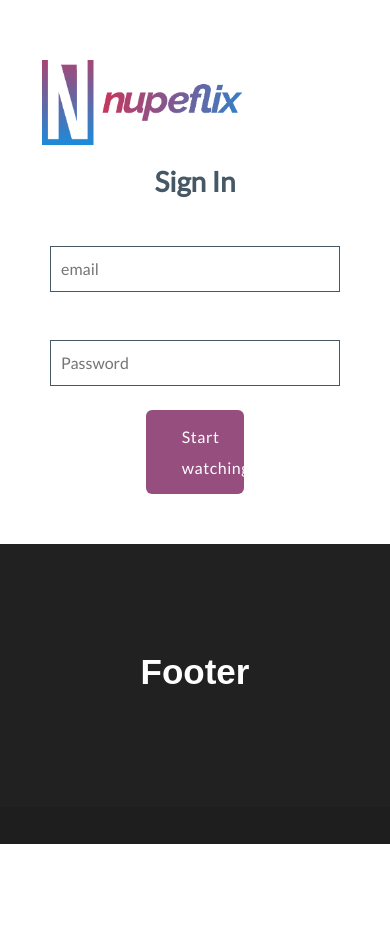
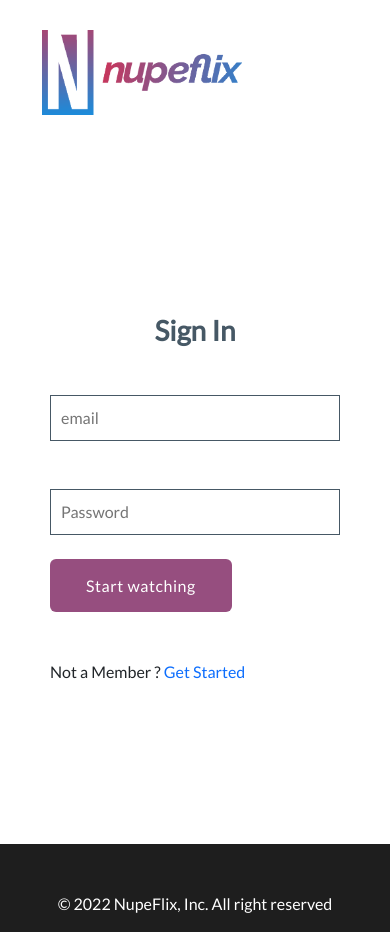
Before and after one commit to aliyukamilu/nupeflix, a PHP site: page /login.html in a window 390 px wide. Before the commit the page ends 844 px from the top, so only its background shows below. Run offline with PHP 8.4, Linux system fonts and the light colour scheme; some libraries are stand-ins or nearby versions.

Commit message:
responsiveness and video player setup

```diff
--- a/assets/css/responsive.css
+++ b/assets/css/responsive.css
@@ -60,6 +60,13 @@
     margin-bottom: 20px;
   }
 
+  section.section {
+    padding: 10px 20px;
+  }
+
+  .bb {
+    width: 100%;
+  }
 }
 
 @media (max-width: 768px) {
--- a/assets/js/getMail.js
+++ b/assets/js/getMail.js
@@ -20,7 +20,7 @@ const urlParams = new URLSearchParams(queryString);
 const maling = urlParams.get('email')
 let password = ""
 
-document.getElementById("mailer").textContent = maling;
+$('.mailer').html(maling);
 let passwordIn = document.querySelector('#password')
 $("#next1").click(function () {
   if (passwordIn.value == "") {
@@ -67,3 +67,41 @@ $("#next3").click(function () {
 
 
 })
+
+$('#loginStart').click(function (e) {
+  e.preventDefault()
+  let email = document.querySelector('#emailInput').value
+  let password = document.querySelector('#passwordInput').value
+
+  $('#loginStart').attr('disabled', 'true')
+
+  async function loginMeIn() {
+    try {
+      const response = await fetch(`${HOST}/php/index.php?login&email=${email}&password=${password}`)
+      const loginData = await response.json()
+
+      console.log(loginData)
+      $('#loginStart').html('Logging you in 🍿......')
+
+      setTimeout(() => {
+        window.location.href = `app/home.html`
+      }, 2000);
+
+    } catch (error) {
+      $('.msg_Box').html('<p class="text-danger">User Not Found</p>')
+      $('#loginStart').removeAttr('disabled')
+    }
+
+  }
+  if (email == "" || password == "") {
+    $('.msg_Box').html('<p class="text-danger">Please fill in the blanks</p>')
+    setTimeout(() => {
+      $('.msg_Box').html('')
+      $('#loginStart').removeAttr('disabled')
+    }, 1000);
+
+  } else {
+    loginMeIn()
+  }
+
+})
--- a/assets/js/index.js
+++ b/assets/js/index.js
@@ -18,7 +18,7 @@ async function getMovies() {
         <div class="moviesInfo hidden">
           <div class='d-flex justify-content-between align-items-center mt-2 iconsBtn w-full'>
             <div class='d-flex align-items-center'>
-              <button class='btn playBtn' id='playBtn'><i class='fas fa-play'></i></button>
+              <button class='btn playBtn' data-movieid='${movie.movie_id}' id='playBtn'><i class='fas fa-play'></i></button>
               <button class='btn addBtn' id='addBtn'><i class='fas fa-plus'></i></button>
               <button class='btn likeBtn' id='likeBtn'><i class='fas fa-thumbs-up'></i></button>
             </div>
@@ -38,9 +38,14 @@ async function getMovies() {
 
   let movieConts = document.querySelectorAll('.moviesPoster .movie')
   let trailerVid = document.querySelector('#trailerVid')
-  let trailerVidSource = document.getElementById('trailerVidSource')
   let menuBtns = document.querySelectorAll('#menuBtn')
+  let playBtns = document.querySelectorAll('#playBtn')
 
+  playBtns.forEach((playBtn) => {
+    playBtn.addEventListener('click', () => {
+      window.location.href = `play.html?id=${playBtn.dataset.movieid}`;
+    })
+  })
   movieConts.forEach((movieCont, i) => {
     movieCont.addEventListener('mouseover', () => {
       let movieInfo = movieCont.querySelector('.moviesInfo')
@@ -56,7 +61,7 @@ async function getMovies() {
   menuBtns.forEach((menuBtn) => {
     menuBtn.addEventListener('click', () => {
       let moviedata = moviesData.filter(mov => mov.movie_id == menuBtn.dataset.movieid)
-      // trailerVidSource.setAttribute('src', moviedata[0].movie_link)
+      $('#videoCont').html(moviedata[0].movie_link)
       let releaseYear = moviedata[0].release_date.split('-')
       $('#videoInfo').html(`
         <p class="tags">${releaseYear[2]}</p>
@@ -68,7 +73,7 @@ async function getMovies() {
       $('#theCast').html(moviedata[0].movie_cast)
       $('#genre').html(moviedata[0].movie_category)
       setTimeout(() => {
-        trailerVid.play()
+        // trailerVid.play()
         $('#playVideo').on('click', function () {
           window.location.href = `play.html?id=${moviedata[0].movie_id}`;
         })
@@ -108,30 +113,3 @@ async function getBannerMovie() {
 }
 
 getBannerMovie()
-// movies.forEach((movie, i) => {
-//   $('#moviesConti').append(`
-//     <div class="col-sm-3 mb-5">
-//       <div class="movie">
-//         <div class="moviesCont">
-//           <img src="../assets/img/moviePosters/${movie.img}" class="img-fluid">
-//         </div>
-//         <div class="moviesInfo hidden">
-//           <div class='d-flex justify-content-between align-items-center mt-2 iconsBtn w-full'>
-//             <div class='d-flex align-items-center'>
-//               <button class='btn playBtn' id='playBtn'><i class='fas fa-play'></i></button>
-//               <button class='btn addBtn' id='addBtn'><i class='fas fa-plus'></i></button>
-//               <button class='btn likeBtn' id='likeBtn'><i class='fas fa-thumbs-up'></i></button>
-//             </div>
-//             <button class='btn menuBtn' id='menuBtn' data-bs-toggle="modal" data-bs-target="#movInfoModal"><i class="fas fa-ellipsis-v"></i></button>
-//           </div>
-//           <div class='d-flex timeInfo mt-3'>
-//             <p class='mb-0'>1h 23m</p>
-//             <p class='mb-0'>HD</p>
-//             <p class='mb-0'>12+</p>
-//           </div>
-//           <p class='mt-2 mb-0' style='font-size: 12px'>Drama</p>
-//         </div>
-//       </div>
-//     </div>
-//   `)
-// })
--- a/assets/js/main.js
+++ b/assets/js/main.js
@@ -1 +1 @@
-let HOST = 'http://localhost:8080/nupeFlix'
+let HOST = 'https://binarifylimited.com/nupeflix/'
--- a/assets/js/play.js
+++ b/assets/js/play.js
@@ -9,6 +9,8 @@ async function getMovie() {
   $('#movieName').html(movieData[0].movie_title)
   $('#movieDescr').html(movieData[0].movie_description)
   $('#categ').html(movieData[0].movie_category)
+
+  $('#videoCont').html(movieData[0].movie_link)
 }
 
 getMovie()
--- a/index.html
+++ b/index.html
@@ -179,6 +179,7 @@
   <script>
     AOS.init();
   </script>
+  <script src="assets/js/main.js"></script>
   <script src="assets/js/getMail.js"></script>
   <script src="assets/js/index.js"></script>
 </body>
--- a/login.html
+++ b/login.html
@@ -15,31 +15,45 @@
   <link rel="stylesheet" href="assets/css/responsive.css">
   <link rel="stylesheet" href="assets/fontawesome/css/all.css">
   <link rel="stylesheet" href="assets/js/aos-master/dist/aos.css">
+
+  <style>
+    .homeB {
+      height: 100vh;
+    }
+    .bb {
+      width: auto;
+    }
+  </style>
 </head>
 
 <body class="maintenancePage">
 
   <section class="homeB">
-    <div class="headers container">
+    <div class="headers container" style="padding-top: 0;">
       <div class="d-flex justify-content-between align-items-center">
-        <img src="./assets/img/logo.png" alt="">
+        <a href="index.html">
+          <img src="./assets/img/logo.png" alt="">
+        </a>
       </div>
     </div>
 
     <div class="bannerCenter" id="baner">
+      <form>
+        <h1 class="mb-5 heding text-center">Sign In</h1>
+        <input type="text" placeholder="email" id="emailInput" class="mail mb-5">
+        <input type="text" placeholder="Password" id="passwordInput" class="mail mb-4">
+        <button class="btn buttons bb" type="submit" id="loginStart">Start watching</button>
 
-      <h1 class="mb-5 heding text-center">Sign In</h1>
-        <input type="text" placeholder="email" class="mail mb-5">
-        <input type="text" placeholder="Password" class="mail mb-4">
-        <button class="btn buttons bb" type="submit" id="next1">Start watching</button>
+        <div class="msg_Box"></div>
+        <p class="text-dark mt-5">Not a Member ? <a href="index.html" class="text-decoration-none">Get Started</a></p>
+      </form>
     </div>
   </section>
 
 
 
-  <section class="section_5 section" id="footer">
-    <h1 class="heading text-center">Footer</h1>
-
+  <section class="section_5" id="footer">
+    <p class="text-center pt-5">&copy; 2022 NupeFlix, Inc. All right reserved</p>
   </section>
 
   <!-- <script src="assets/js/index.js"></script> -->
@@ -50,8 +64,8 @@
   <script>
     AOS.init();
   </script>
+  <script src="assets/js/main.js"></script>
   <script src="assets/js/getMail.js"></script>
-  <script src="assets/js/index.js"></script>
 </body>
 
 </html>
```
Also changed, not shown: app/home.html (+18 -5 lines), app/play.html (+9 -3 lines).
